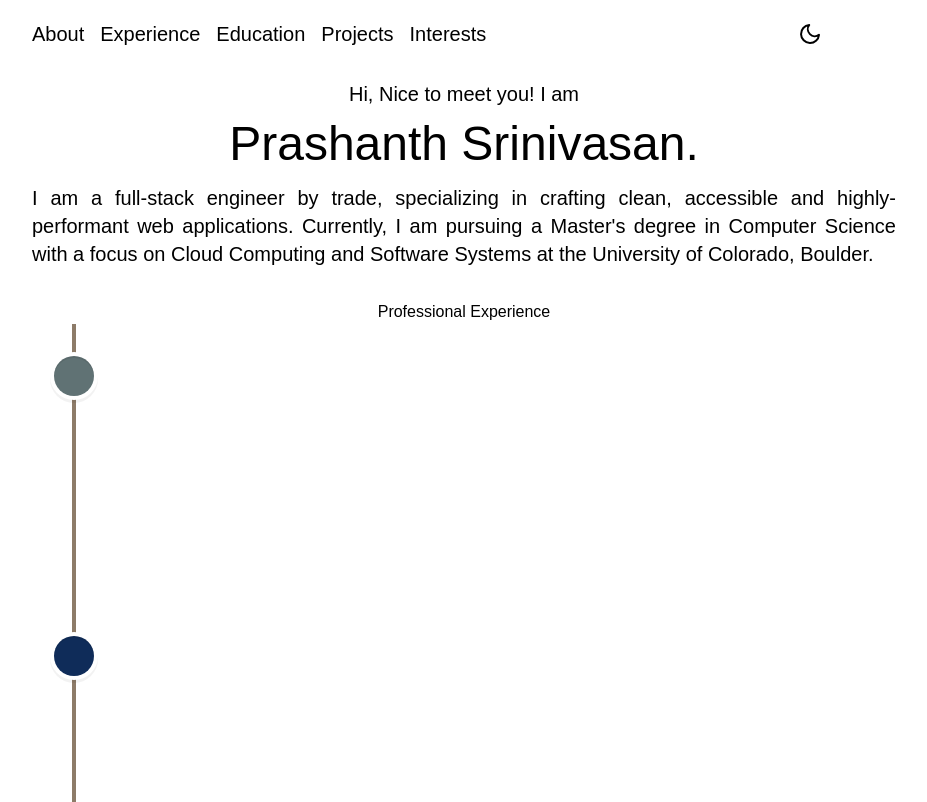
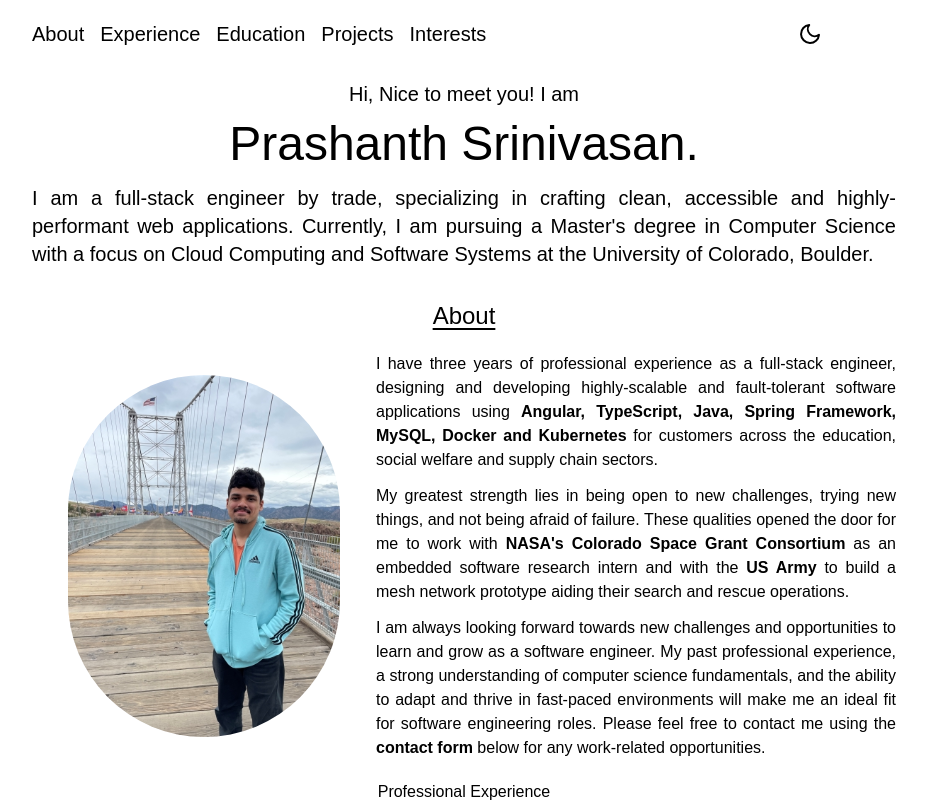
Before and after one commit to sprashanthv-dev/portfolio, a Next.js app: page / in a window 1280 px wide. Shown: the top 802 px of the page, without its empty margins (176-1103 px from the left). Built offline with nearby package versions, Linux system fonts and the light colour scheme.

Commit message:
feat: About section base template

```diff
--- /dev/null
+++ b/components/About/About.tsx
@@ -0,0 +1,49 @@
+const About = () => {
+  return (
+    <div>
+      <p className="text-center text-xl underline underline-offset-4 decoration-2 md:text-2xl">
+        About
+      </p>
+      <div className="flex justify-between items-center">
+        <img
+          src="images/me_4.jpg"
+          alt="Photo of me"
+          className="rounded-full m-3 p-0 md:p-6 w-36 md:w-80"
+        />
+        <div className="about my-5">
+          <p className="text-justify mb-3">
+            I have three years of professional experience as a full-stack
+            engineer, designing and developing highly-scalable and
+            fault-tolerant software applications using{' '}
+            <strong>
+              Angular, TypeScript, Java, Spring Framework, MySQL, Docker and
+              Kubernetes
+            </strong>{' '}
+            for customers across the education, social welfare and supply chain
+            sectors.
+          </p>
+          <p className="text-justify mb-3">
+            My greatest strength lies in being open to new challenges, trying
+            new things, and not being afraid of failure. These qualities opened
+            the door for me to work with{' '}
+            <strong>NASA's Colorado Space Grant Consortium </strong>
+            as an embedded software research intern and with the{' '}
+            <strong>US Army </strong>to build a mesh network prototype aiding
+            their search and rescue operations.
+          </p>
+          <p className="text-justify">
+            I am always looking forward towards new challenges and opportunities
+            to learn and grow as a software engineer. My past professional
+            experience, a strong understanding of computer science fundamentals,
+            and the ability to adapt and thrive in fast-paced environments will
+            make me an ideal fit for software engineering roles. Please feel
+            free to contact me using the <strong>contact form</strong> below for
+            any work-related opportunities.
+          </p>
+        </div>
+      </div>
+    </div>
+  );
+};
+
+export default About;
--- a/pages/index.tsx
+++ b/pages/index.tsx
@@ -3,6 +3,8 @@ import { QueryClient, QueryClientProvider } from '@tanstack/react-query';
 
 import Layout from 'components/Layout';
 import Intro from '../components/Intro/Intro';
+import About from 'components/About/About';
+
 import WorkEx from '../components/WorkEx/WorkEx';
 import Education from '../components/Education/Education';
 
@@ -23,6 +25,9 @@ const IndexPage = () => {
         <section className="my-8 mx-auto">
           <Intro />
         </section>
+        <section>
+          <About />
+        </section>
         <section className="work_ex">
           <WorkEx />
         </section>
```
Also changed, not shown: public/images/me_4.jpg (added).
